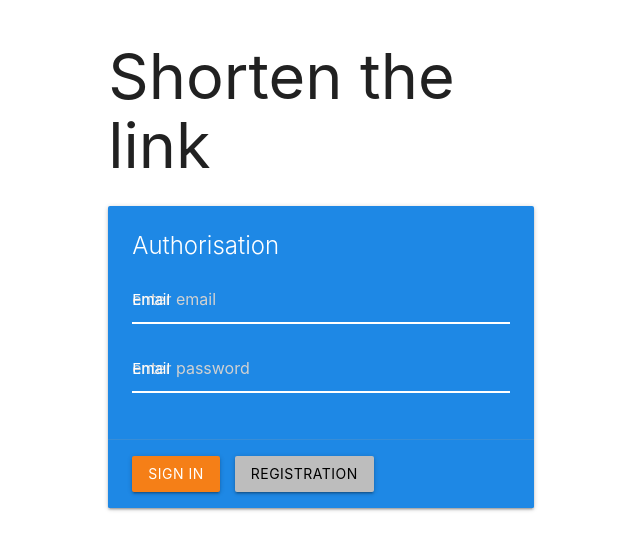
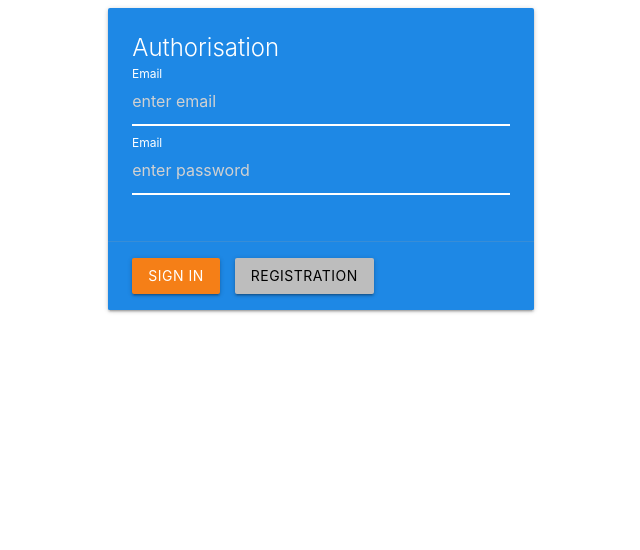
Before and after one commit to alexkurilo/mern-course, a React (Create React App) app in the folder client/: page / in a window 1280 px wide. Shown: the top 550 px of the page, without its empty margins (319-959 px from the left). Built offline with nearby package versions, Linux system fonts and the light colour scheme.

Commit message:
create active inputs in authorisation page

```diff
--- a/client/src/pages/AuthPage.js
+++ b/client/src/pages/AuthPage.js
@@ -20,6 +20,10 @@ const AuthPage = () => {
         message,
         clearError,
     ]);
+
+    useEffect(() => {
+        window.M.updateTextFields();//work input-fields active
+    }, []);
 
     const changeHandler = event => {
         setForm({
@@ -45,7 +49,6 @@ const AuthPage = () => {
     return (
         <div className="row">
             <div className="col s6 offset-s3">
-                <h1>Shorten the link</h1>
                 <div className="card blue darken-1">
                     <div className="card-content white-text">
                         <span className="card-title">Authorisation</span>
```
